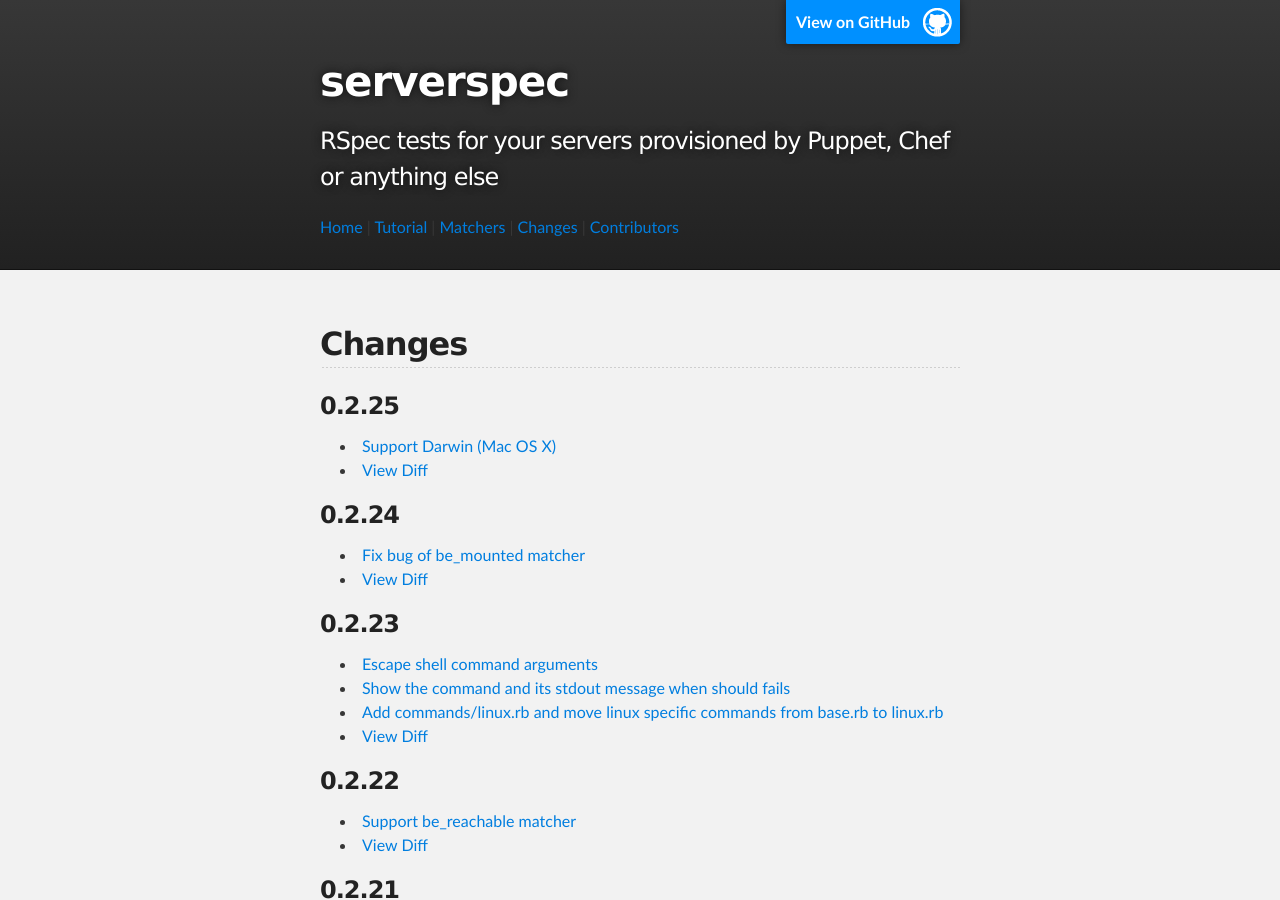
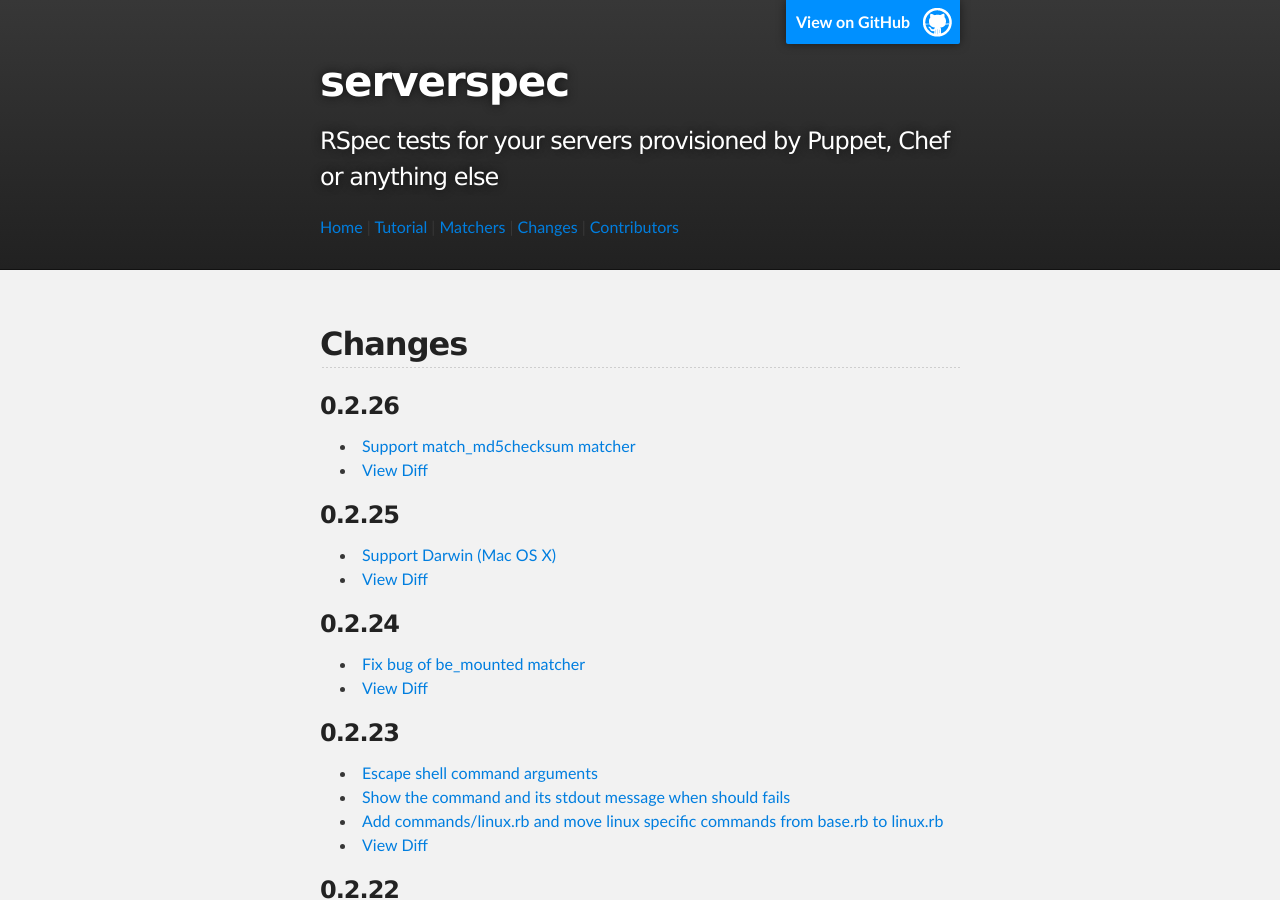
Before and after one commit to serverspec/serverspec.github.io, a Jekyll site: the page built from changes.md, in a window 1280 px wide and 900 px high. Built offline with Jekyll 4.4.1, drawn with Linux system fonts in a browser that asks for light colours; Markdown is read by kramdown in place of the engine named in the settings.

Commit message:
Add changes for v0.2.26

```diff
--- a/changes.md
+++ b/changes.md
@@ -4,6 +4,11 @@ title: changes
 ---
 
 ## Changes
+
+### 0.2.26
+
+ * [Support match_md5checksum matcher](https://github.com/mizzy/serverspec/pull/97)
+ * [View Diff](https://github.com/mizzy/serverspec/compare/v0.2.25...v0.2.26)
 
 ### 0.2.25
 
```
